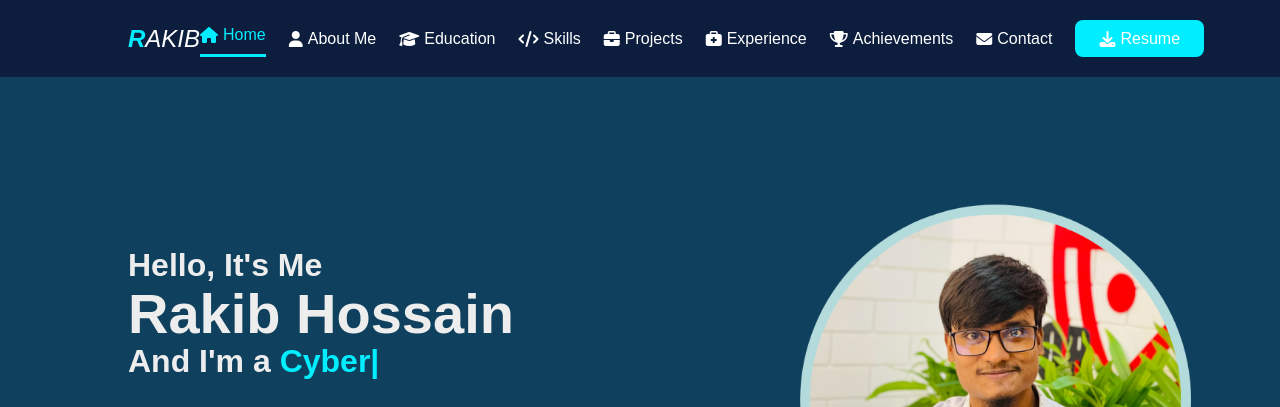
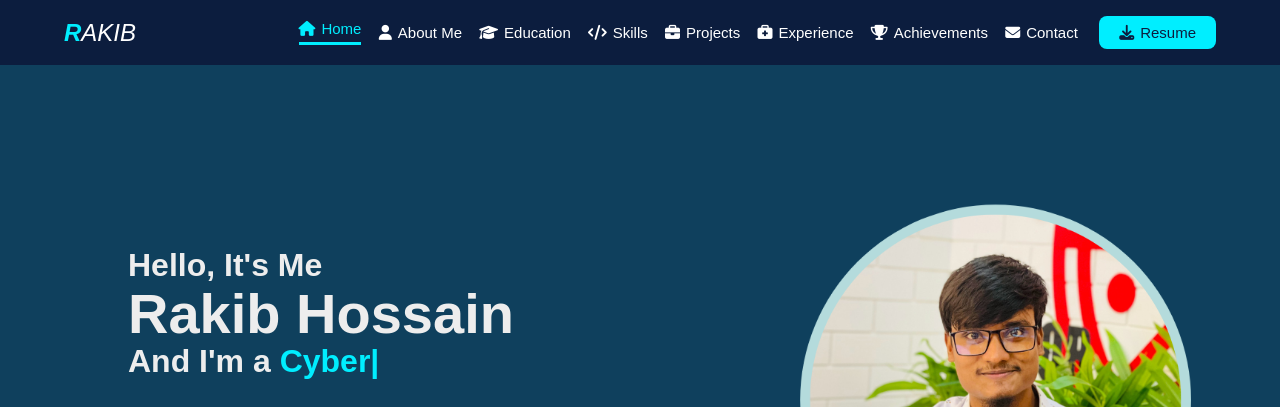
Before and after one commit to RakibHossain231/my-portfolio, a plain HTML site: page index.html in a window 1280 px wide. Shown: the top 407 px of the page. Drawn offline with nearby package versions, Linux system fonts and the light colour scheme.

Commit message:
Update CV with 100% scholarship and CGPA 3.86, refine navbar layout

```diff
--- a/main.js
+++ b/main.js
@@ -117,7 +117,7 @@ document.addEventListener('keydown', (e) => {
 
 // Handle window resize - close menu if window becomes larger than mobile breakpoint
 window.addEventListener('resize', () => {
-    if (window.innerWidth > 1024) {
+    if (window.innerWidth > 1180) {
         navbar.classList.remove('show');
         body.classList.remove('menu-open');
         hamburger.innerHTML = '<i class="fas fa-bars"></i>';
--- a/stylesheet.css
+++ b/stylesheet.css
@@ -23,11 +23,12 @@ html{
     top: 0;
     left: 0;
     width: 100%;
-    padding: 20px 10%;
+    padding: 16px 5%;
     background: #0c1d3e;
     display: flex;
     justify-content: space-between;
     align-items: center;
+    gap: 30px;
     z-index: 100;
 }
 
@@ -38,6 +39,7 @@ html{
     align-items: center;
     gap: .8rem;
     user-select: none;
+    flex-shrink: 0;
 }
 .brand-logo {
     font-size: 1.5rem;
@@ -54,15 +56,17 @@ html{
 .navbar {
     display: flex;
     flex-wrap: nowrap;
-    gap: clamp(14px, 1.8vw, 28px);
+    gap: clamp(10px, 1.35vw, 22px);
+    align-items: center;
+    margin-left: auto;
 }
 .navbar a {
     display: flex;
     align-items: center;
-    gap: 5px;
+    gap: 6px;
     white-space: nowrap;
 
-    font-size: 16px;
+    font-size: 15px;
     color: #fff;
     text-decoration: none;
     font-weight: 500;
@@ -81,11 +85,12 @@ html{
 }
 .nav-resume { /* Only for resume*/
       background: #0ef;
-      color: #fff !important;
-      padding: .6rem 1.5rem !important;
+      color: #0c1d3e !important;
+      padding: .5rem 1.25rem !important;
       border-radius: 8px;
       font-weight: 700;
       transition: all .3s ease;
+      margin-left: 4px;
     }
 .nav-resume::after {
     display: none;
@@ -1009,7 +1014,7 @@ html{
 }
 
 /* Tablet and Mobile Responsive Fixes */
-@media(max-width: 1024px){
+@media(max-width: 1180px){
     /* Convert navbar to hamburger menu at tablet size too */
     .navbar {
         position: absolute;
```
Also changed, not shown: 1 other file.
